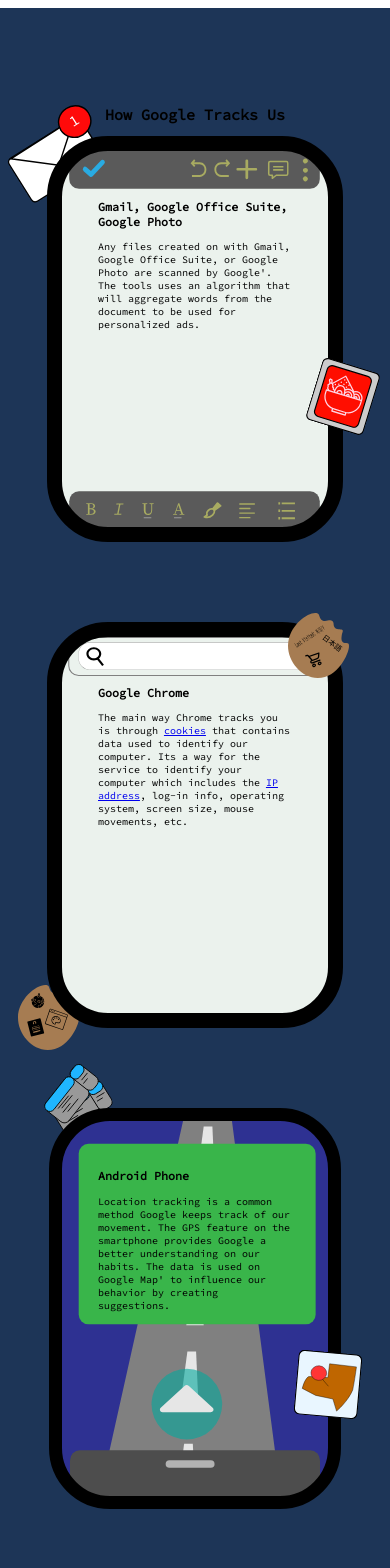
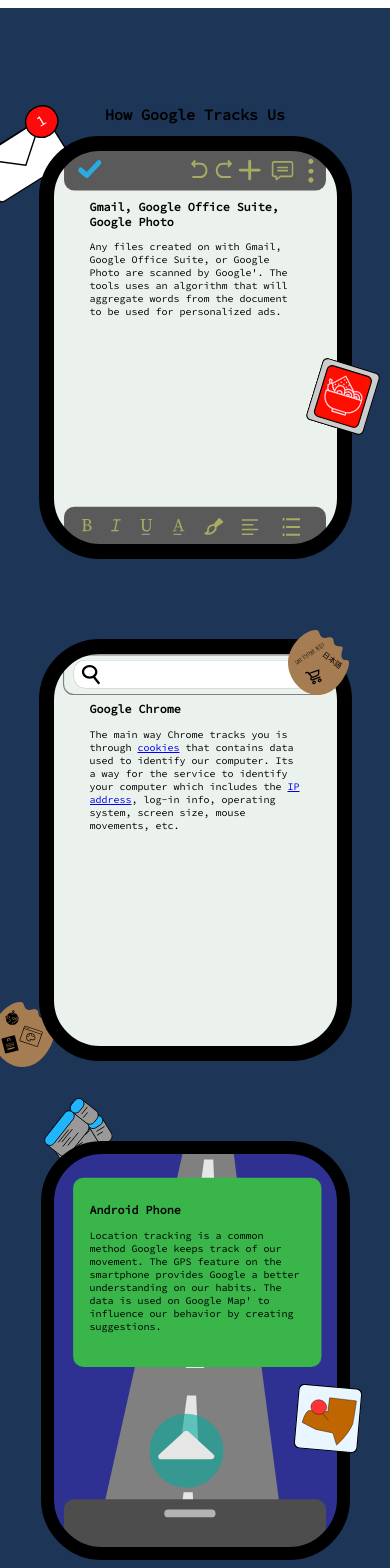
Before and after one commit to Greashun/YouGoogled, a Next.js app: page / in a window 390 px wide. Shown: the part 1140-2708 px from the top of the page. Built offline with nearby package versions, Linux system fonts and the light colour scheme.

Commit message:
update media query 320-481

```diff
--- a/styles/Home.module.css
+++ b/styles/Home.module.css
@@ -262,10 +262,10 @@
   .docSection,
   .browserSection,
   .mapSection {
-    height: 36vh;
+    height: 38vh;
     padding: 2.25rem;
     margin-bottom: 20.5vw;
-    max-width: 23vh;
+    max-width: 25vh;
   }
 
   .slideSection {
@@ -289,14 +289,14 @@
   }
 
   .videoSpace {
-    height: 28vh;
+    height: 34vh;
   }
 
   .videoText {
     max-width: 60vw;
   }
   .finalSectionText {
-    width: 28vh;
+    width: 38vh;
     padding: 2rem;
   }
 
@@ -311,7 +311,7 @@
 
   .emailIcon {
     margin-top: -2vh;
-    margin-left: -22vh;
+    margin-left: -26vh;
   }
 
   .ramenIcon {
@@ -326,7 +326,7 @@
 
   .cookieTwoIcon {
     margin-top: 43vh;
-    margin-left: -21vh;
+    margin-left: -24vh;
   }
 
   .pinIcon {
```
